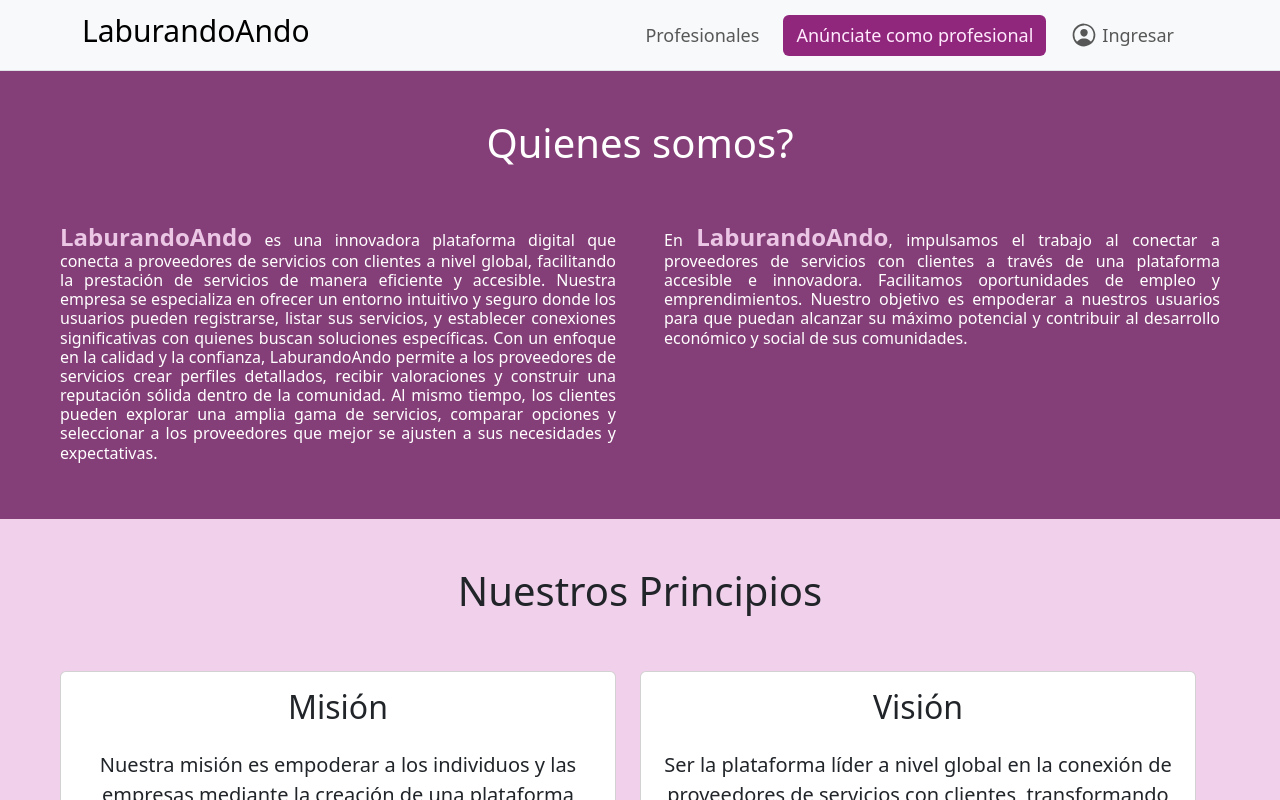
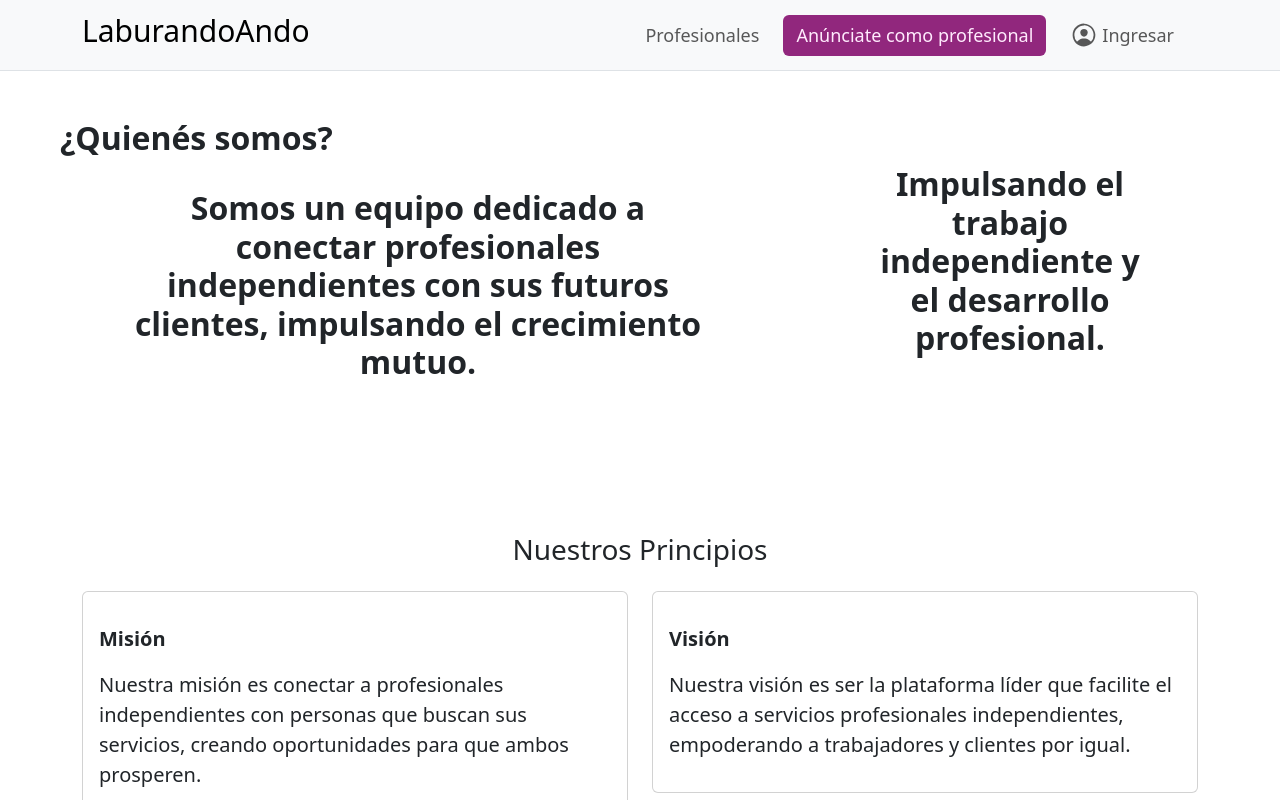
Before and after one commit to FranprzDev/LaburandoAndo, a React (Vite) app: page /nosotros in a window 1280 px wide. Shown: the top 800 px of the page. Built offline with nearby package versions, Linux system fonts and the light colour scheme.

Commit message:
modificando estilos de bootstrap de pagina nosotros

```diff
--- a/src/pages/Nosotros.jsx
+++ b/src/pages/Nosotros.jsx
@@ -5,96 +5,63 @@ import CardNosotros from "../components/CardNosotros";
 
 const Nosotros = () => {
   return (
-    <>
-      <div className="container-fluid">
-        <div className="row text-center g-5 color-fondo-somos px-5 py-5">
-          <h1>Quienes somos?</h1>
-          <div className="col-md-6 align-items-center mt-5 text-start">
-            <h6 className="negrita">
-              <span className="texto-ampliado">LaburandoAndo</span> es una
-              innovadora plataforma digital que conecta a proveedores de
-              servicios con clientes a nivel global, facilitando la prestación
-              de servicios de manera eficiente y accesible. Nuestra empresa se
-              especializa en ofrecer un entorno intuitivo y seguro donde los
-              usuarios pueden registrarse, listar sus servicios, y establecer
-              conexiones significativas con quienes buscan soluciones
-              específicas. Con un enfoque en la calidad y la confianza,
-              LaburandoAndo permite a los proveedores de servicios crear
-              perfiles detallados, recibir valoraciones y construir una
-              reputación sólida dentro de la comunidad. Al mismo tiempo, los
-              clientes pueden explorar una amplia gama de servicios, comparar
-              opciones y seleccionar a los proveedores que mejor se ajusten a
-              sus necesidades y expectativas.
-            </h6>
+    <section className="pb-5">
+      <div className="container-fluid pb-5">
+        <div className="row justify-content-around  px-5 py-5">
+          <h2 className="fw-bold">¿Quienés somos?</h2>
+          <div className="col-md-6 align-items-center mt-4 text-start">
+            <h2 className="negrita text-center  fw-bold">
+              Somos un equipo dedicado a conectar profesionales independientes
+              con sus futuros clientes, impulsando el crecimiento mutuo.
+            </h2>
           </div>
 
-          <div className="col-md-6 align-items-center mt-5 text-start">
-            <h6 className="negrita">
-              En <span className="texto-ampliado">LaburandoAndo</span>,
-              impulsamos el trabajo al conectar a proveedores de servicios con
-              clientes a través de una plataforma accesible e innovadora.
-              Facilitamos oportunidades de empleo y emprendimientos. Nuestro
-              objetivo es empoderar a nuestros usuarios para que puedan alcanzar
-              su máximo potencial y contribuir al desarrollo económico y social
-              de sus comunidades.
-            </h6>
+          <div className="col-md-3 justify-content-center align-items-center  text-start">
+            <h2 className="negrita text-center fw-bold">
+              Impulsando el trabajo independiente y el desarrollo profesional.
+            </h2>
+          </div>
         </div>
       </div>
 
-        <div className="row text-center py-5 px-5 color-fondo-mision-vision">
-          <h1>Nuestros Principios</h1>
-
-          <div className="row row-cols-1 row-cols-md-2 g-4 justify-content-center">
-            <div className="col">
-              <div className="card h-100">
+      <div className="container py-5">
+        <h3 className="mb-3 mb-md-4 text-center">Nuestros Principios</h3>
+        <div className="row">
+          <div className="col-md-6">
+            <div className="card py-3">
               <div className="card-body">
-                  <h2 className="card-title mb-4">Misión</h2>
+                <p className="card-title fw-bold mb-3">Misión</p>
                 <p className="card-text">
-                    Nuestra misión es empoderar a los individuos y las empresas
-                    mediante la creación de una plataforma confiable y accesible
-                    donde los usuarios puedan registrarse y ofrecer sus
-                    servicios. Nos comprometemos a facilitar conexiones
-                    significativas entre proveedores de servicios y clientes,
-                    asegurando la calidad, la transparencia y la satisfacción
-                    mutua. Fomentamos el crecimiento profesional y personal de
-                    nuestros usuarios, brindando las herramientas y el soporte
-                    necesarios para que alcancen su máximo potencial en un
-                    entorno seguro y colaborativo.
+                  Nuestra misión es conectar a profesionales independientes con
+                  personas que buscan sus servicios, creando oportunidades para
+                  que ambos prosperen.
                 </p>
               </div>
             </div>
           </div>
-
-            <div className="col">
-              <div className="card h-100">
+          <div className="col-md-6">
+            <div className="card py-3">
               <div className="card-body">
-                  <h2 className="card-title mb-4">Visión</h2>
+                <p className="card-title fw-bold mb-3">Visión</p>
                 <p className="card-text">
-                    Ser la plataforma líder a nivel global en la conexión de
-                    proveedores de servicios con clientes, transformando la
-                    manera en que las personas encuentran y brindan servicios a
-                    través de la innovación continua, la confianza y la
-                    excelencia. Nos esforzamos por crear un ecosistema inclusivo
-                    y dinámico donde cada usuario, independientemente de su
-                    ubicación, pueda alcanzar su máximo potencial y contribuir
-                    al crecimiento económico y social de sus comunidades.
+                  Nuestra visión es ser la plataforma líder que facilite el
+                  acceso a servicios profesionales independientes, empoderando a
+                  trabajadores y clientes por igual.
                 </p>
               </div>
             </div>
           </div>
         </div>
-        </div>
-
-        <div className="row text-center py-5 px-5 color-fondo-fundadores">
-          <h1>Fundadores</h1>
-          <div className="row row-cols-1 row-cols-md-3 g-4 justify-content-center card-fundadores">
+        <div className="py-5 mt-5">
+          <h3>Fundadores</h3>
+          <div className="row card-fundadores">
             {fundadores.map((fundador) => (
               <CardNosotros key={fundador.id} fundador={fundador} />
             ))}
           </div>
         </div>
       </div>
-    </>
+    </section>
   );
 };
 
```
Lines whose indentation alone changed are shown as unchanged.
